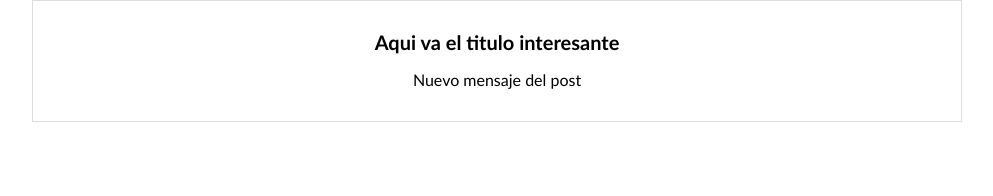
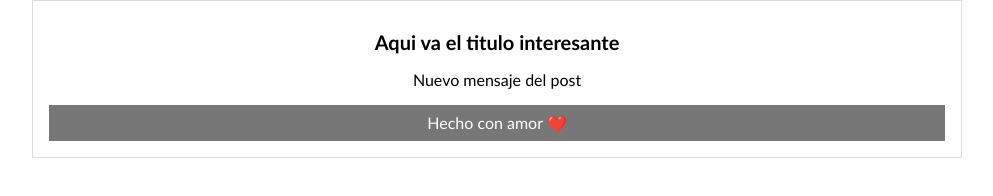
Before and after one commit to Marco0023/Blog-platzi, a plain HTML site: page index.html in a window 1280 px wide. Shown: the whole page, without its empty margins (143-1136 px from the left). Drawn offline with Linux system fonts and the light colour scheme.

Commit message:
Cambio en el footer

```diff
--- a/css/estilos.css
+++ b/css/estilos.css
@@ -18,3 +18,11 @@ body {
 {
     font-size: 20px;
 }
+
+#footer
+{
+    background: #777;
+    color: white;
+    text-align: center;
+    padding: 0.5em;
+}
--- a/index.html
+++ b/index.html
@@ -12,6 +12,9 @@
             <h1>Aqui va el titulo interesante</h1>
             <p>Nuevo mensaje del post</p>
         </div>
+        <div id="footer">
+            Hecho con amor ❤️
+        </div>
     </div>
 </body>
 </html>
```
